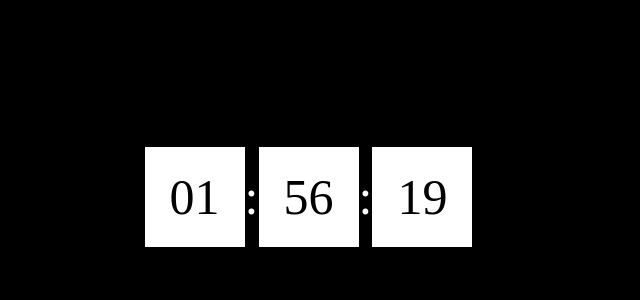
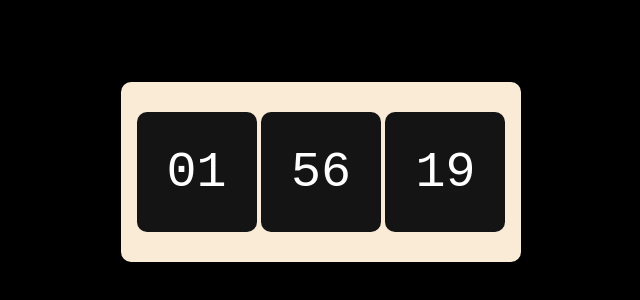
Before and after one commit to RafaOdev/Digital-clock, a plain HTML site: page index.html in a window 1280 px wide. Shown: the part 228-528 px from the top of the page, without its empty margins (319-959 px from the left). Drawn offline with Linux system fonts and the light colour scheme; files whose address does not match are found by name.

Commit message:
update 2.0

```diff
--- a/css/clock.css
+++ b/css/clock.css
@@ -6,66 +6,84 @@
 }
 
 body{
-    background-color: black;
-    color: white;
+    height: 100vh;
+    background: black;
+    background-attachment: fixed;
     display: flex;
-    position: absolute;
+    align-items: center;
+    justify-content: center;
+    flex-direction: column;
+    transition: background 500ms;
+}
+
+.clock{
+    background: antiquewhite;
+    color: antiquewhite;
+    display: flex;
     justify-content: center;
     align-items: center;
-    font-size: 50px;
-    left: 50%;
-    right: 50%;
-    top: 50%;
-    margin: -25px 0 0 -25px;
-}
-
-.container{
-    display: inline-flex;
-    left: 50%;
-    right: 50%;
-    margin: -25px 0 0 - 25px;
+    border-radius: 10px;
+    width: 400px;
+    height: 180px;
 }
 
 .hour{
-    background: white;
-    color: black;
-    width: 100px;
-    height: 100px;
-    font-weight: 500;
-    font-size: 50px;
+    background: rgb(20, 20, 20);
+    border-radius: 10px;
+    color: white;
+    width: 120px;
+    height: 120px;
     display: flex;
     justify-content: center;
-    flex-direction: column;
     align-items: center;
+    font-family: 'Courier New', Courier, monospace;
+    font-size: 50px;
+    padding: 10px;
 }
 
-.minutes{
-    background: white;
-    color: black;
-    width: 100px;
-    height: 100px;
-    font-weight: 500;
-    font-size: 50px;
+.minute{
+    background: rgb(20, 20, 20);
+    border-radius: 10px;
+    color: white;
+    width: 120px;
+    height: 120px;
     display: flex;
     justify-content: center;
-    flex-direction: column;
     align-items: center;
+    font-family: 'Courier New', Courier, monospace;
+    font-size: 50px;
 }
 
-.seconds{
-    background: white;
-    color: black;
-    width: 100px;
-    height: 100px;
-    font-weight: 500;
-    font-size: 50px;
+.second{
+    background: rgb(20, 20, 20);
+    border-radius: 10px;
+    color: white;
+    width: 120px;
+    height: 120px;
     display: flex;
     justify-content: center;
-    flex-direction: column;
     align-items: center;
+    font-family: 'Courier New', Courier, monospace;
+    font-size: 50px;
 }
 
-span{
-    display: flex;
-    align-items: center;
+.morning{
+    background: linear-gradient(50deg, #aa9613d8, #660404da);
+    transition: background 0.9ms;
+
 }
+
+.partTime{
+    background: linear-gradient(45deg, yellow, white);
+    transition: background 0.9ms;
+}
+
+.sunset{
+    background: linear-gradient(45deg, #ee9726, #000000 );
+    transition: background 0.9ms;
+}
+
+.nigth{
+    background: black;
+    transition: background 0.9ms;
+}
--- a/index.html
+++ b/index.html
@@ -6,40 +6,12 @@
     <link rel="stylesheet" href="css/clock.css">
     <title>Digital Watch</title>
 </head>
-<body>
-    <div class="container">
+<body class="body">
+    <div class="clock">
         <div class="hour"></div><span>:</span>
-        <div class="minutes"></div><span>:</span>
-        <div class="seconds"></div>
+        <div class="minute"></div><span>:</span>
+        <div class="second"></div>
     </div>
-
-    <!--<script>
-        let container = document.querySelector('.container');
-        let hour = document.querySelector('.hour');
-        let minute = document.querySelector('.minutes');
-        let second = document.querySelector('.seconds');
-
-        setInterval(() => {
-            let date = new Date();
-            let hours = date.getHours();
-            let minutes = date.getMinutes();
-            let seconds = date.getSeconds();
-
-
-                 hour.innerHTML = `${hours}`;
-                 minute.innerHTML = `${minutes}`;
-                 second.innerHTML = `${seconds}`;
-            if (hours <= 9 ){
-                hour.innerHTML = `0${hours}`;
-            }
-            if (minutes <= 9){
-                minute.innerHTML = `0${minutes}`;
-            }
-             if (seconds <= 9){
-                second.innerHTML = `0${seconds}`
-            }
-        }, 1000)
-    </script>-->
 
     <script src="/projects/Digital-clock/js/script.js"></script>
 </body>
--- a/js/script.js
+++ b/js/script.js
@@ -1,26 +1,35 @@
 let container = document.querySelector('.container');
-        let hour = document.querySelector('.hour');
-        let minute = document.querySelector('.minutes');
-        let second = document.querySelector('.seconds');
+let hour = document.querySelector('.hour');
+let minute = document.querySelector('.minute');
+let second = document.querySelector('.second');
+let Body = document.querySelector('.body');
 
-        setInterval(() => {
+
+    setInterval(function Day(){
             let date = new Date();
-            let hours = date.getHours();
             let minutes = date.getMinutes();
             let seconds = date.getSeconds();
+            let hours = date.getHours();
 
+            DayPeriod(hours)
 
-                 hour.innerHTML = `${hours}`;
-                 minute.innerHTML = `${minutes}`;
-                 second.innerHTML = `${seconds}`;
+                if (hours <= 9) hours = '0' + hours;
+                if (minutes <= 9) minutes = '0' + minutes;
+                if (seconds <= 9) seconds = '0' + seconds;
 
-                 if (hours <= 9 ){
-                    hour.innerHTML = `0${hours}`;
-                }
-                 else if (minutes <= 9){
-                    minute.innerHTML = `0${minutes}`;
-                }
-                 if (seconds <= 9){
-                    second.innerHTML = `0${seconds}`
-                }
-        }, 1000)
+            hour.innerHTML = `${hours}`
+            minute.innerHTML = `${minutes}`
+            second.innerHTML = `${seconds}`
+
+        function DayPeriod(hours){
+            if (hours >= 6 && hours < 12){
+                Body.setAttribute('class', 'morning');
+            }else if (hours >= 12 && hours <= 17){
+                Body.setAttribute('class', 'partTime');
+            }else if (hours >= 18 && hours < 19){
+                Body.setAttribute('class', 'sunset');
+            }else if (hours >= 19){
+                Body.setAttribute('class', 'nigth');
+            }
+        }
+    })
```
